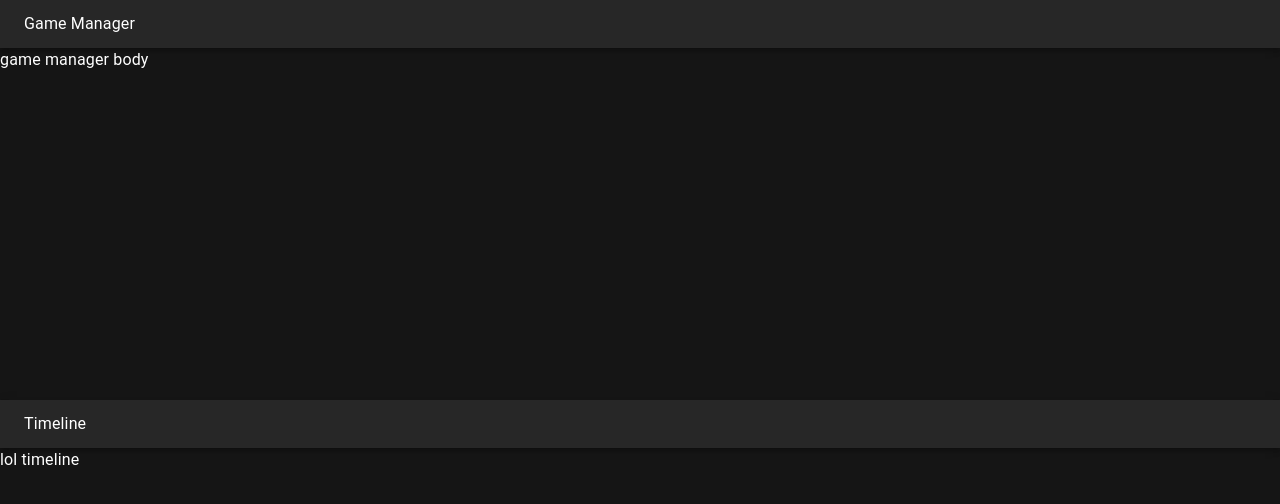
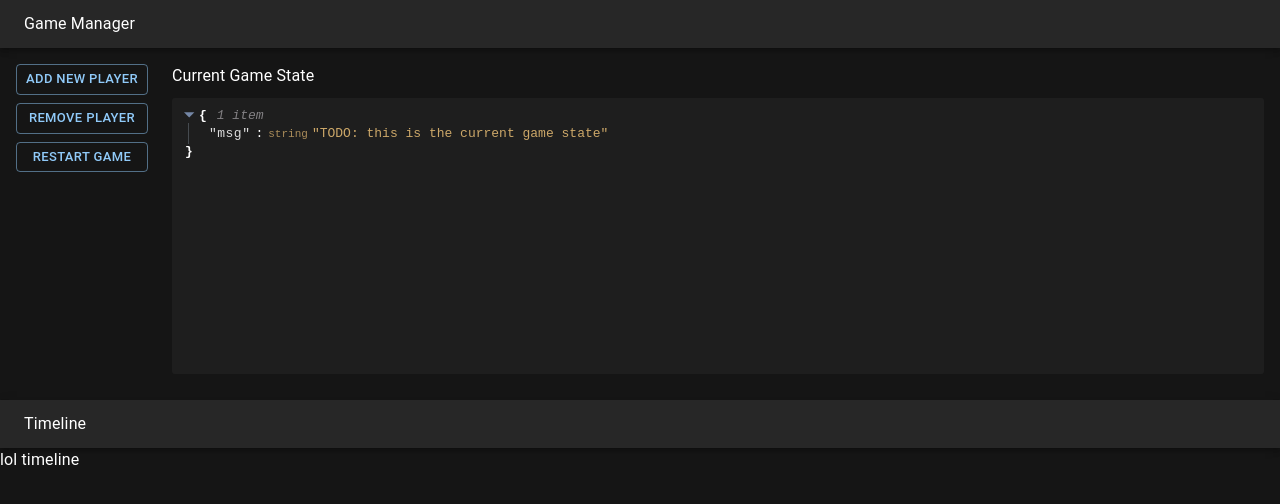
Before and after one commit to turnbasedgames/runner, a React (Create React App) app in the folder frontend/: page / in a window 1280 px wide. Shown: the top 504 px of the page. Built offline with nearby package versions, Linux system fonts and the light colour scheme.

Commit message:
add react json viewer for board game state

```diff
--- a/frontend/package.json
+++ b/frontend/package.json
@@ -9,6 +9,7 @@
     "cra-template": "1.1.3",
     "react": "^17.0.2",
     "react-dom": "^17.0.2",
+    "react-json-view": "^1.21.3",
     "react-scripts": "5.0.0"
   },
   "scripts": {
--- a/frontend/src/gameManager/index.jsx
+++ b/frontend/src/gameManager/index.jsx
@@ -1,9 +1,13 @@
 import React from 'react';
 import {
-  AppBar, Toolbar, Typography, Stack,
+  AppBar, Toolbar, Typography, Stack, Button,
 } from '@mui/material';
+import ReactJson from 'react-json-view';
 
 function GameManager() {
+  const curGameState = {
+    msg: 'TODO: this is the current game state',
+  };
   return (
     <Stack height="50%">
       <AppBar position="relative">
@@ -14,9 +18,29 @@ function GameManager() {
         </Toolbar>
 
       </AppBar>
-      <Typography color="text.primary">
-        game manager body
-      </Typography>
+      <Stack direction="row" margin={2} spacing={3} sx={{ flexGrow: 1 }}>
+        <Stack spacing={1}>
+          <Button size="small" variant="outlined">Add New Player</Button>
+          <Button size="small" variant="outlined">Remove Player</Button>
+          <Button size="small" variant="outlined">Restart Game</Button>
+        </Stack>
+        <Stack spacing={1} sx={{ flexGrow: 1 }}>
+          <Typography color="text.primary">
+            Current Game State
+          </Typography>
+          <ReactJson
+            style={{
+              flexGrow: 1,
+              padding: '10px',
+              borderRadius: '3px',
+              margin: '10px 0px',
+            }}
+            name={false}
+            theme="twilight"
+            src={curGameState}
+          />
+        </Stack>
+      </Stack>
     </Stack>
   );
 }
```
Also changed, not shown: 2 other files (tests, documents, lock files or other folders).
